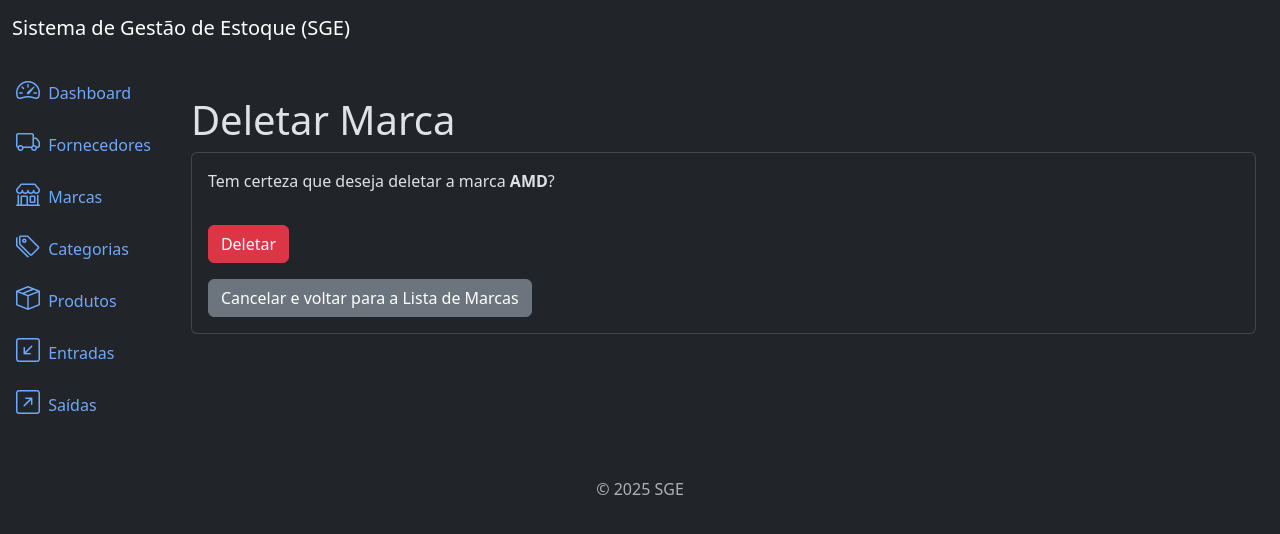
After one commit to Marcel0Borg3s/sge, a Django app: page /brands/5/delete/ in a window 1280 px wide. The commit adds this page. Shown: the top 534 px of the page. Run offline with Django 5.2, Linux system fonts and the light colour scheme; data comes from the database, SQL or seed files in the repository; both versions use the stored data as it was after the commit.

Commit message:
brands CRUD completo

```diff
--- /dev/null
+++ b/brands/templates/brand_delete.html
@@ -0,0 +1,26 @@
+{% extends 'base.html' %}
+
+{% block content %}
+
+  <div class=""container mt4">
+    <h3 class="display-6">Deletar Marca</h3>
+
+    <div class="card">
+      <div class="card-body">
+        <p class="card-text">Tem certeza que deseja deletar a marca <strong>{{ object.name }}</strong>?</p>
+
+          <form method="post">
+            {% csrf_token %}
+            <button type="submit" class="btn btn-danger mt-3">Deletar</button>
+          </form>
+
+          <a href="{% url 'brand_list' %}" class="btn btn-secondary mt-3">Cancelar e voltar para a Lista de Marcas</a>
+
+      </div>
+
+    </div>
+
+  </div>
+
+
+{% endblock %}
--- a/brands/templates/brand_update.html
+++ b/brands/templates/brand_update.html
@@ -3,7 +3,7 @@
 {% block content %}
 
   <div class="conteiner mt-4">
-    <h3 class="display-4">Editar Marca</h3>
+    <h3 class="display-6">Editar Marca</h3>
 
     <div class="card">
       <div class="card-body">
--- a/brands/urls.py
+++ b/brands/urls.py
@@ -7,4 +7,5 @@ urlpatterns = [
     path('brands/create/', views.BrandCreateView.as_view(), name='brand_create'),
     path('brands/<int:pk>/detail/', views.BrandDetailView.as_view(), name='brand_detail'),
     path('brands/<int:pk>/update/', views.BrandUpdateView.as_view(), name='brand_update'),
+    path('brands/<int:pk>/delete/', views.BrandDeleteView.as_view(), name='brand_delete'),
 ]
--- a/brands/views.py
+++ b/brands/views.py
@@ -1,6 +1,6 @@
 from django.urls import reverse_lazy
 from django.db.models.query import QuerySet
-from django.views.generic import ListView, CreateView, DetailView, UpdateView
+from django.views.generic import ListView, CreateView, DetailView, UpdateView, DeleteView
 from . import models, forms
 
 
@@ -36,3 +36,9 @@ class BrandUpdateView(UpdateView):
     template_name = 'brand_update.html'
     form_class = forms.BrandForm
     success_url = reverse_lazy('brand_list')
+
+
+class BrandDeleteView(DeleteView):
+    model = models.Brand
+    template_name = 'brand_delete.html'
+    success_url = reverse_lazy('brand_list')
```
Also changed, not shown: brands/templates/brand_list.html (+8 -4 lines), db.sqlite3.
